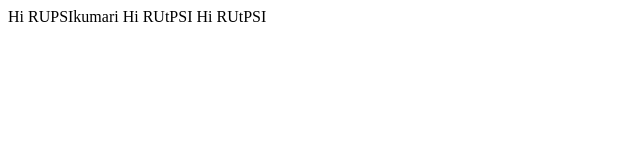
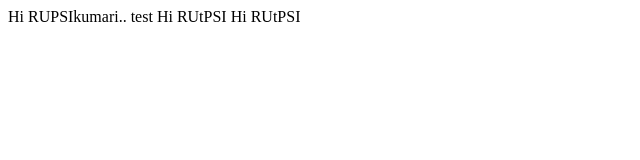
Before and after one commit to rupsikumari/test, a plain HTML site: page WebContent/WEB-INF/index.html in a window 1280 px wide. Shown: the full height of the page, 0-640 px from the left. Drawn offline with Linux system fonts and the light colour scheme.

Commit message:
Update index.html

```diff
--- a/WebContent/WEB-INF/index.html
+++ b/WebContent/WEB-INF/index.html
@@ -6,7 +6,7 @@
 
 </head>
 <body>
- Hi RUPSIkumari
+ Hi RUPSIkumari.. test
  Hi RUtPSI
  Hi RUtPSI
 </body>
```
